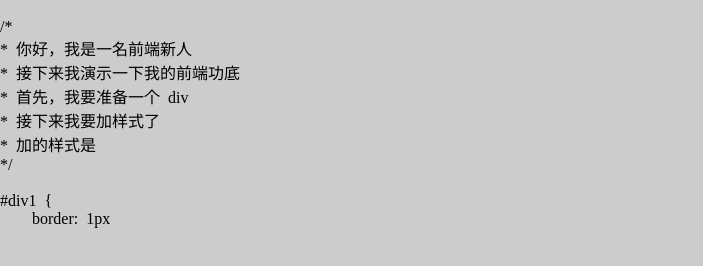
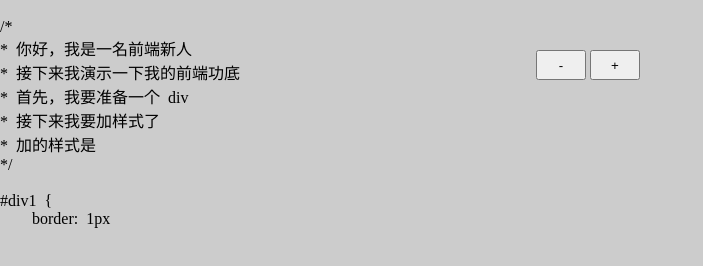
Before and after one commit to Drwna/cv-1, a plain HTML site: page src/index.html in a window 1280 px wide. Shown: the whole page, without its empty margins (0-703 px from the left). Drawn offline with Linux system fonts and the light colour scheme.

Commit message:
添加速度按钮

```diff
--- a/src/index.html
+++ b/src/index.html
@@ -15,6 +15,10 @@
         <div id="div1Wrapper">
             <div id="div1"></div>
         </div>
+        <div id="btn">
+            <button onclick="subtractSpeed()">-</button>
+            <button onclick="addSpeed()">+</button>
+        </div>
         <style>
             * {
                 margin: 0;
@@ -23,6 +27,17 @@
 
             body {
                 background-color: #ccc;
+            }
+
+            #btn {
+                position: fixed;
+                right: 50%;
+                top: 50px;
+            }
+
+            button {
+                width: 50px;
+                height: 30px;
             }
 
             #html {
--- a/src/main.js
+++ b/src/main.js
@@ -67,6 +67,21 @@ let string = `
 let string2 = "";
 console.log(string.length);
 let n = 0;
+let speed = 50;
+
+let subtractSpeed = () => {
+    speed += 50;
+    console.log(speed);
+}
+
+let addSpeed = () => {
+    speed -= 50;
+    if (speed < 0) {
+        speed = 0;
+    }
+    console.log(speed);
+}
+
 
 let step = () => {
     setTimeout(() => {
@@ -92,7 +107,7 @@ let step = () => {
             n += 1;
             step();
         }
-    }, 50);
+    }, speed);
 };
 
 step();
```
Also changed, not shown: 1 other file.
